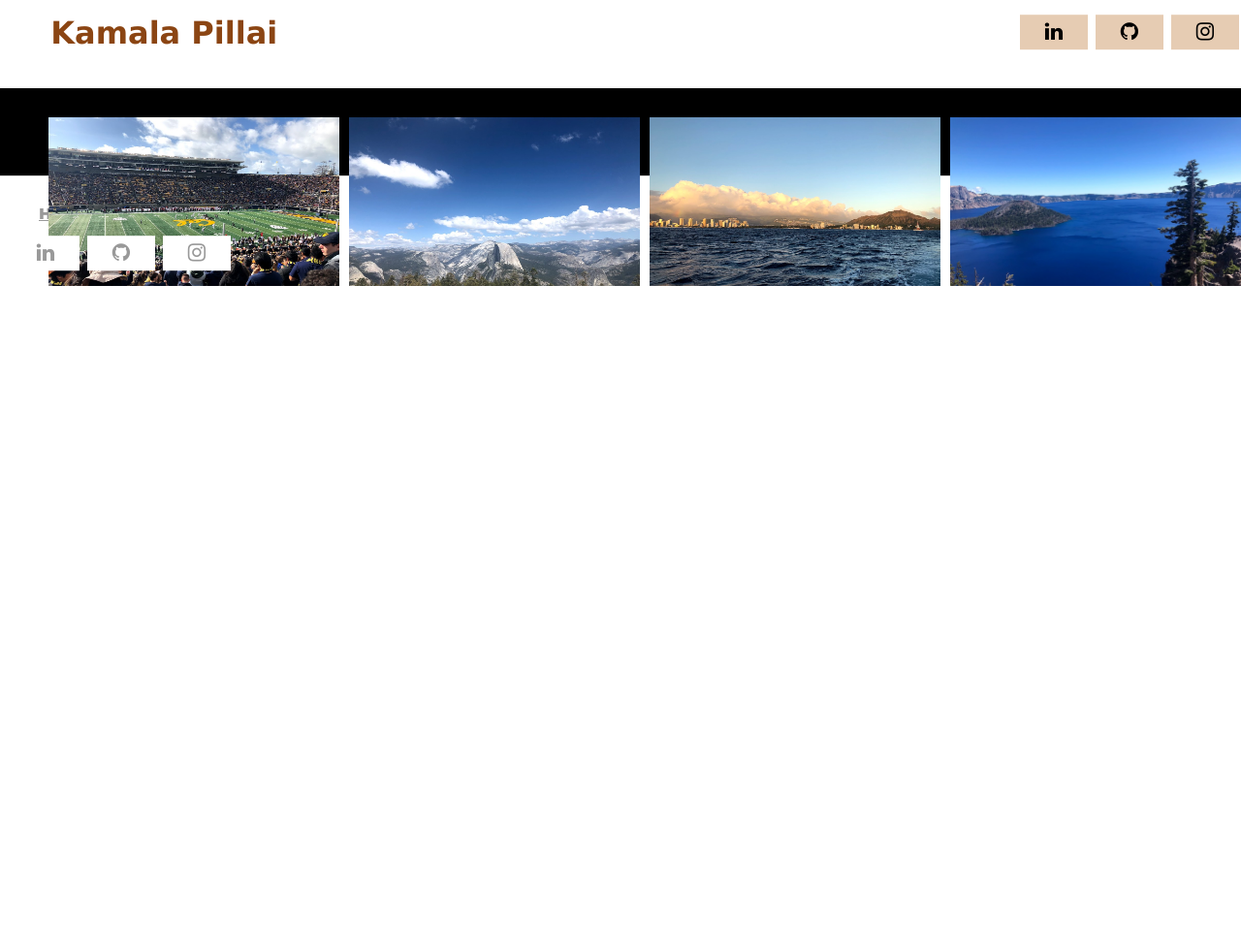
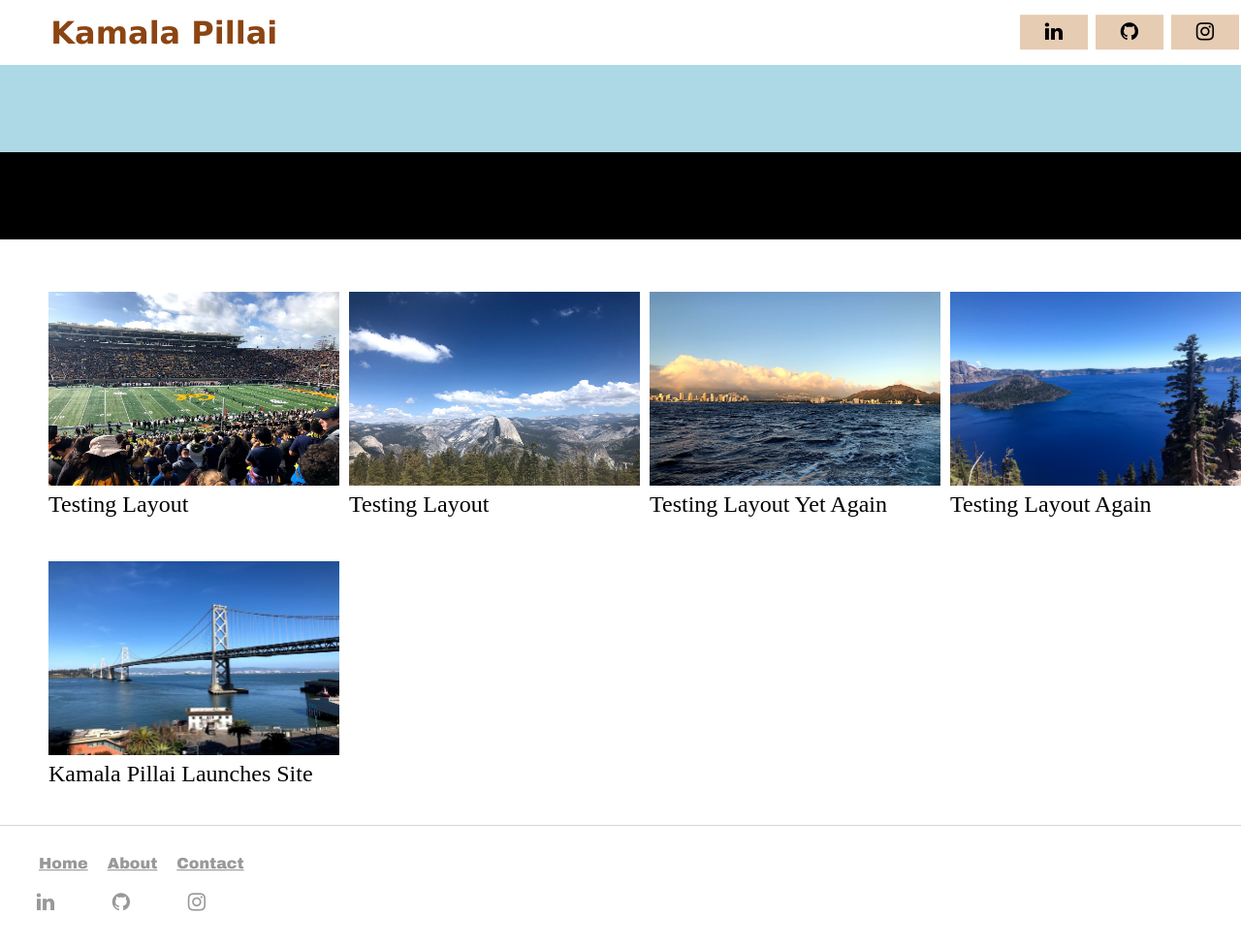
Before and after one commit to kpill/kpill.github.io, a Jekyll site: the page built from index.html, in a window 1280 px wide. Shown: the top 979 px of the page at 97% size. Built offline with Jekyll 4.4.1, drawn with Linux system fonts in a browser that asks for light colours.

Commit message:
Update index.html

```diff
--- a/index.html
+++ b/index.html
@@ -2,8 +2,8 @@
 layout: default
 title: Kamala Pillai's Blog
 ---
-<div class="welcome-box-blue">
-<div class="welcome-box-black">
+<div class="welcome-box-blue"></div>
+<div class="welcome-box-black"></div>
 
 <ul class="posts">
 	<div class="grid_container">
```
